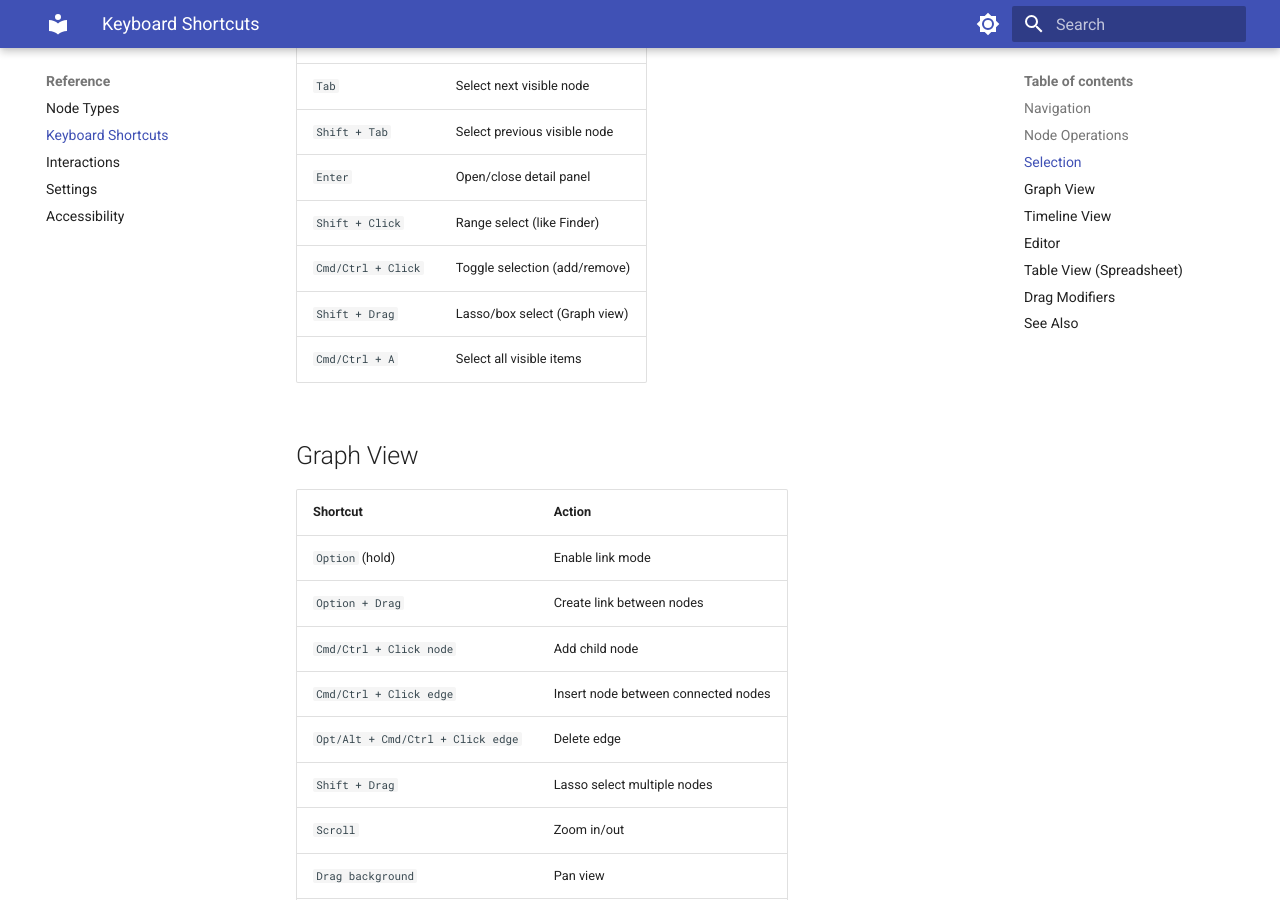
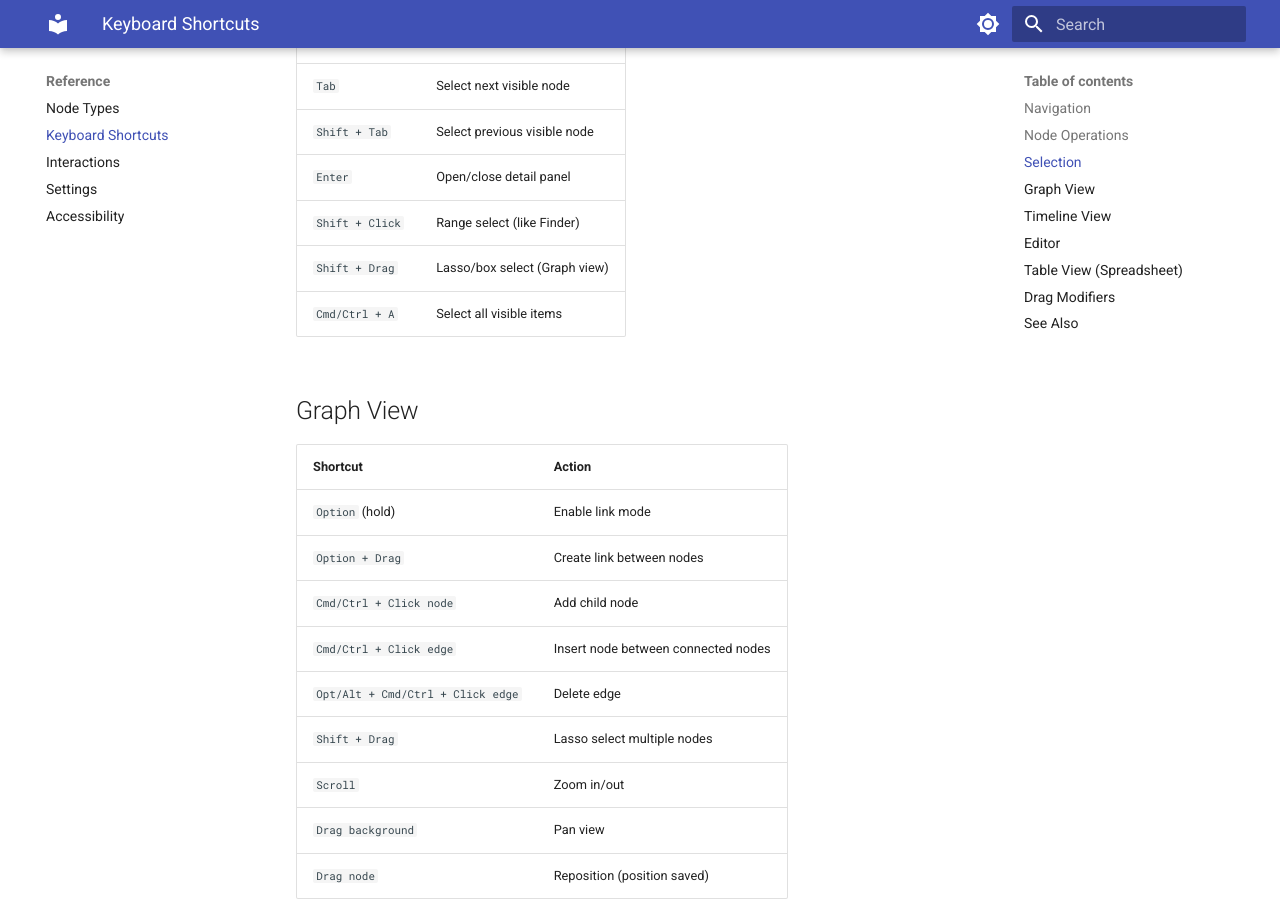
Before and after one commit to sorenwacker/graph-core, an MkDocs documentation site: the page built from docs/reference/keyboard-shortcuts.md, in a window 1280 px wide and 900 px high, scrolled down 1451 px. Built offline with MkDocs 1.6.1 and Material for MkDocs 9.7.7, drawn with Linux system fonts in a browser that asks for light colours.

Commit message:
Fix keyboard shortcuts docs - remove incorrect Cmd+Click toggle

```diff
--- a/docs/reference/keyboard-shortcuts.md
+++ b/docs/reference/keyboard-shortcuts.md
@@ -38,7 +38,6 @@
 | `Shift + Tab` | Select previous visible node |
 | `Enter` | Open/close detail panel |
 | `Shift + Click` | Range select (like Finder) |
-| `Cmd/Ctrl + Click` | Toggle selection (add/remove) |
 | `Shift + Drag` | Lasso/box select (Graph view) |
 | `Cmd/Ctrl + A` | Select all visible items |
 
```
